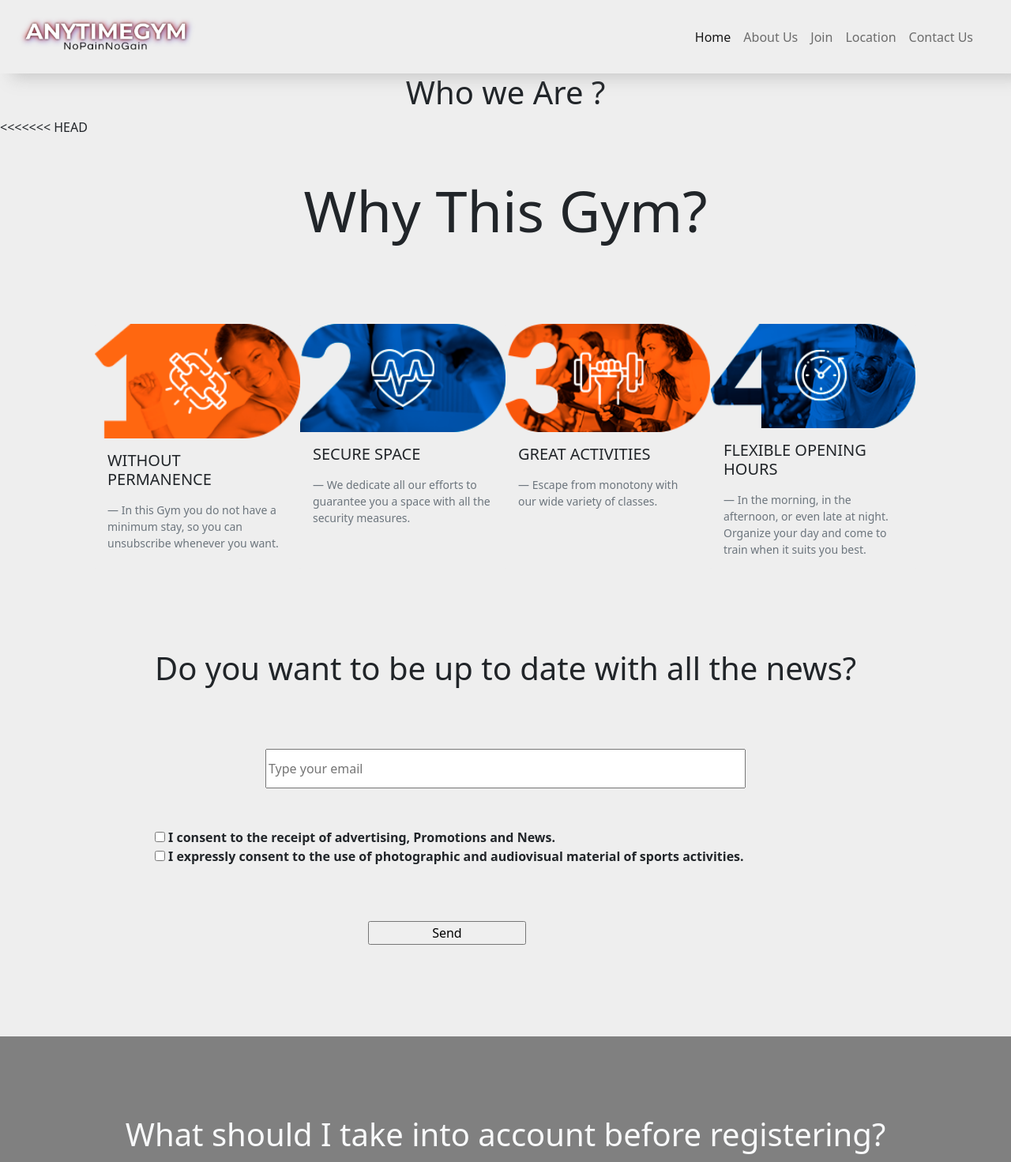
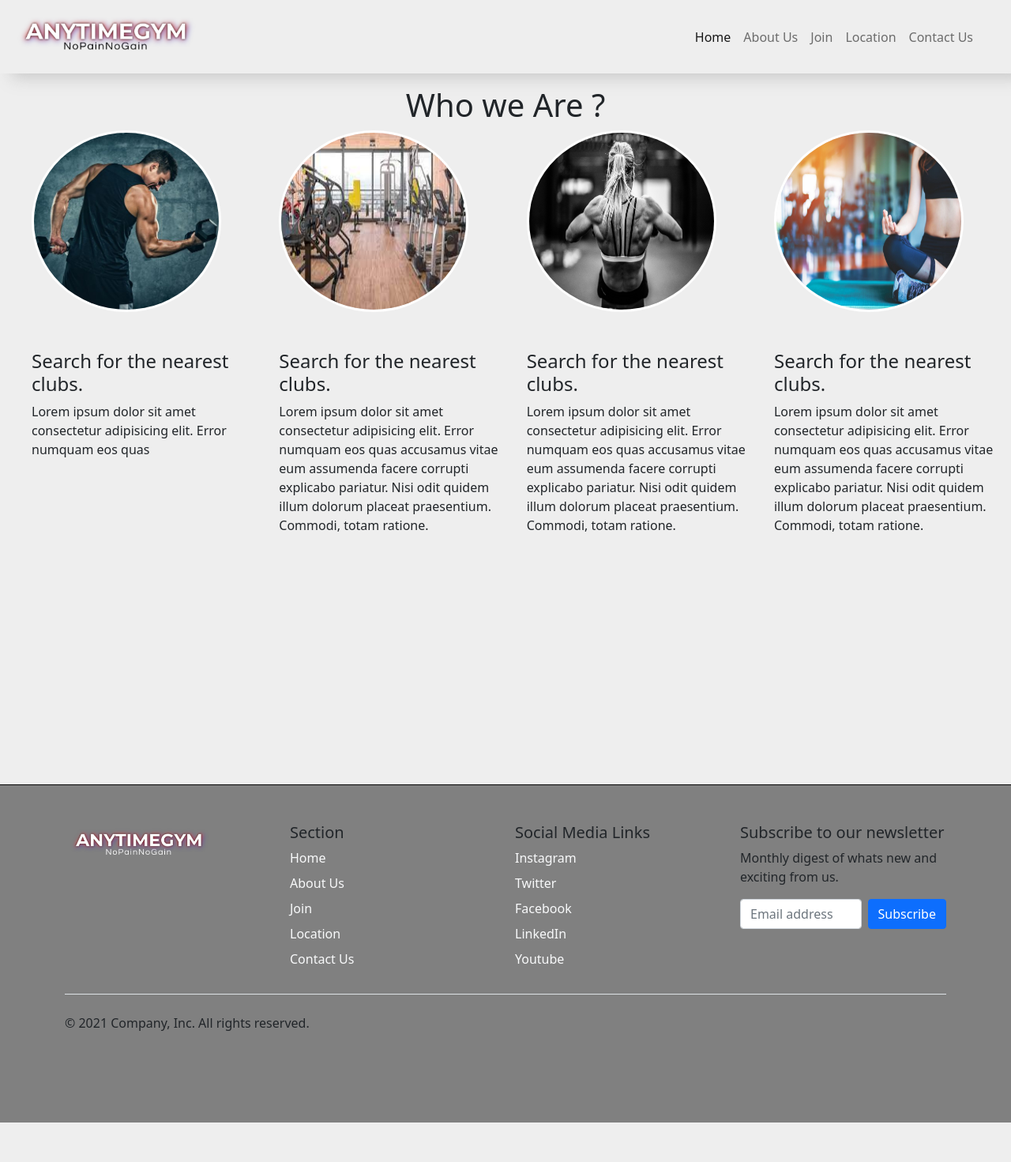
Before and after one commit to shebiraaja/School-Project-1, a plain HTML site: page aboutus.html in a window 1280 px wide. Shown: the top 1471 px of the page at 79% size. After the commit the page ends 1421 px from the top, so only its background shows below. Drawn offline with nearby package versions, Linux system fonts and the light colour scheme.

Commit message:
applied more changes

```diff
--- a/aboutus.html
+++ b/aboutus.html
@@ -64,110 +64,46 @@
     </div>
 
     <div>
-        <div class="d-flex justify-content-center">
+        <div class="d-flex justify-content-center mt-3">
             <h1>Who we Are ?</h1>
         </div>
     </div>
 
 
-<<<<<<< HEAD
-    <div class="content-starting">
-        <h1 class="d-flex justify-content-center display-2" style="margin-top: 50px;">Why This Gym?</h1>
-        <div class="d-flex justify-content-between" style="margin: 100px 120px 100px 120px;">
-
-            <div class="card hover-zoom" style="width: 18rem; border: 0px;">
-                <img src="./images/A1.png" class="card-img-top" alt="...">
-                <div class="card-body">
-                    <h5>WITHOUT PERMANENCE</h5>
-                    <p class="card-text blockquote-footer mt-3">In this Gym you do not have a minimum stay, so you
-                        can unsubscribe whenever you want.</p>
-                </div>
-            </div>
-
-            <div class="card" style="width: 18rem; border: 0px;">
-                <img src="./images/A2.png" class="card-img-top" alt="...">
-                <div class="card-body">
-                    <h5>SECURE SPACE</h5>
-                    <p class="card-text blockquote-footer mt-3">We dedicate all our efforts to guarantee you a space
-                        with all the security measures.</p>
-                </div>
-            </div>
-
-            <div class="card" style="width: 18rem; border: 0px;">
-                <img src="./images/A3.png" class="card-img-top" alt="...">
-                <div class="card-body">
-                    <h5>GREAT ACTIVITIES</h5>
-                    <p class="card-text blockquote-footer mt-3">Escape from monotony with our wide variety of
-                        classes.</p>
-                </div>
-            </div>
-
-            <div class="card" style="width: 18rem; border: 0px;">
-                <img src="./images/A4.png" class="card-img-top" alt="...">
-                <div class="card-body">
-                    <h5>FLEXIBLE OPENING HOURS</h5>
-                    <p class="card-text blockquote-footer mt-3">In the morning, in the afternoon, or even late at
-                        night. Organize your day and come to train when it suits you best.</p>
-                </div>
-            </div>
-
-        </div>
-
-        <div class="mini-contact-home d-flex justify-content-center">
-            <div>
-                <div class="d-flex justify-content-center">
-
-                    <h1 class="display-6">Do you want to be up to date with all the news?</h1>
-                </div>
-
-
-                <div class="text-field mb-3 justify-content-center" style="margin-top: 70px;">
-                    <form class="d-flex justify-content-center">
-
-                        <input type="email" name="lead_email" size="60" maxlength="254" placeholder="Type your email"
-                            aria-required="true" style="height: 50px;">
 
 
 
-                    </form>
-                    <div style="margin-top: 50px;">
+    <div class="d-flex justify-content-between">
 
-                        <input type="checkbox" id="terminos" name="terminos" value="accept" required>
-                        <label class="bold-cond" for="terminos">I consent to the receipt of advertising, Promotions
-                            and
-                            News.</label><br>
 
-                        <input type="checkbox" id="condiciones" name="condiciones" value="accept">
-                        <label class="bold-cond" for="condiciones">
-                            I expressly consent to the use of photographic and audiovisual material of sports
-                            activities.</label>
-                    </div>
+        <div class="field " style="margin-left:40px ;">
+            <article class="media media--type-image media--view-mode-teaser-third">
 
-                    <input type="submit" value="Send" style="margin-top: 70px; margin-left: 270px; width: 200px;">
 
-                </div>
+                <div class="field">
+                    <img src="./images/workout.jpg" class="img-serie mb-5" width="240" height="230" alt="Gimnasios">
+
 
                 </div>
 
 
+                <h4>Search for the nearest clubs.</h4>
+
+                <p>
+                    Lorem ipsum dolor sit amet consectetur adipisicing elit. Error numquam eos quas
+
+                </p>
+
+            </article>
         </div>
-
-        <div id="inscripcion" style="margin-top: 100px;">
-
-            <div class="d-flex justify-content-center mb-5">
-                <h2 class="display-6 text-light">What should I take into account before registering?</h2>
-            </div>
-
-            <div class="d-flex justify-content-around">
 
 
         <div class="field ">
             <article class="media media--type-image media--view-mode-teaser-third">
 
 
-                        <div class="field">
-                            <img src="./images/workout.jpg" class="img-serie mb-5" width="250" height="250"
-                                alt="Gimnasios" loading="lazy" typeof="foaf:Image" class="image-style-s-c-250x250">
+                <div class="field ">
+                    <img src="./images/gimnasios.jpg" class="img-serie mb-5" width="240" height="230" alt="Gimnasios">
 
 
                 </div>
@@ -190,32 +126,8 @@
 
 
                 <div class="field ">
-                            <img src="./images/gimnasios.jpg" class="img-serie mb-5" width="250" height="250"
-                                alt="Gimnasios" loading="lazy" typeof="foaf:Image" class="image-style-s-c-250x250">
-
-
-                        </div>
-
-
-                        <h4>Search for the nearest clubs.</h4>
-
-                        <p>
-                            Lorem ipsum dolor sit amet consectetur adipisicing elit. Error numquam eos quas
-                            accusamus vitae eum assumenda facere corrupti explicabo pariatur. Nisi odit quidem illum
-                            dolorum placeat praesentium. Commodi, totam ratione.
-                        </p>
-
-                    </article>
-                </div>
-
-
-                <div class="field ">
-                    <article class="media media--type-image media--view-mode-teaser-third">
-
-
-                        <div class="field ">
-                            <img src="./images/workout-female.jpg" class="img-serie mb-5" width="250" height="250"
-                                alt="Gimnasios" loading="lazy" typeof="foaf:Image" class="image-style-s-c-250x250">
+                    <img src="./images/workout-female.jpg" class="img-serie mb-5" width="240" height="230"
+                        alt="Gimnasios">
 
 
                 </div>
@@ -239,8 +151,7 @@
 
 
                 <div class="field ">
-                            <img src="./images/meditacion.jpg" class="img-serie mb-5" width="250" height="250"
-                                alt="Gimnasios" loading="lazy" typeof="foaf:Image" class="image-style-s-c-250x250">
+                    <img src="./images/meditacion.jpg" class="img-serie mb-5" width="240" height="230" alt="Gimnasios">
 
                 </div>
 
@@ -256,11 +167,10 @@
 
     </div>
 
-        </div>
 
 
 
-    </div>
+
 
     <div class="footer">
 
@@ -333,18 +243,11 @@
                     </ul>
                 </div>
             </footer>
-
-
+        </div>
 
         <script src="https://cdn.jsdelivr.net/npm/bootstrap@5.1.3/dist/js/bootstrap.bundle.min.js"
             integrity="sha384-ka7Sk0Gln4gmtz2MlQnikT1wXgYsOg+OMhuP+IlRH9sENBO0LRn5q+8nbTov4+1p"
             crossorigin="anonymous"></script>
-=======
-
-    <script src="https://cdn.jsdelivr.net/npm/bootstrap@5.1.3/dist/js/bootstrap.bundle.min.js"
-        integrity="sha384-ka7Sk0Gln4gmtz2MlQnikT1wXgYsOg+OMhuP+IlRH9sENBO0LRn5q+8nbTov4+1p"
-        crossorigin="anonymous"></script>
->>>>>>> c821a8cbab25d6070f75b4724350b76b0bd5c3ce
 </body>
 
 </html>
--- a/styles.css
+++ b/styles.css
@@ -33,10 +33,10 @@ body{
     transform: scale(1.045);
 }
 
-/* .img-serie{
+.img-serie{
     border-radius: 50%;
     border: solid 3px white;
-} */
+}
 
 #inscripcion{
     margin: 0px;
@@ -50,7 +50,7 @@ body{
 
 .field{
     width: 300px;
-    transition: .8s;
+    /* transition: .8s; */
 }
 
 .field:hover{
```
Also changed, not shown: index.html (+35 -36 lines). Lines whose indentation alone changed are shown as unchanged.
